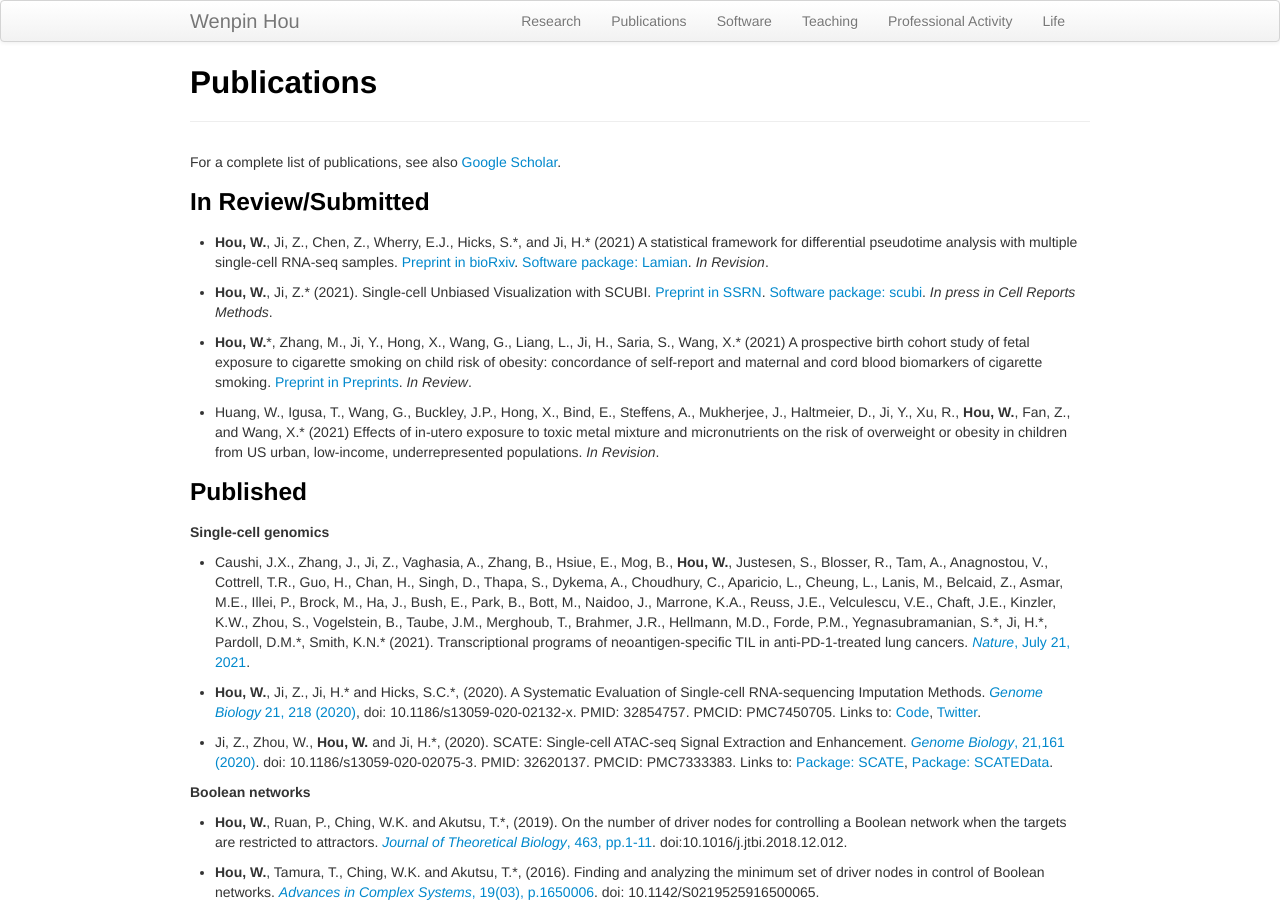
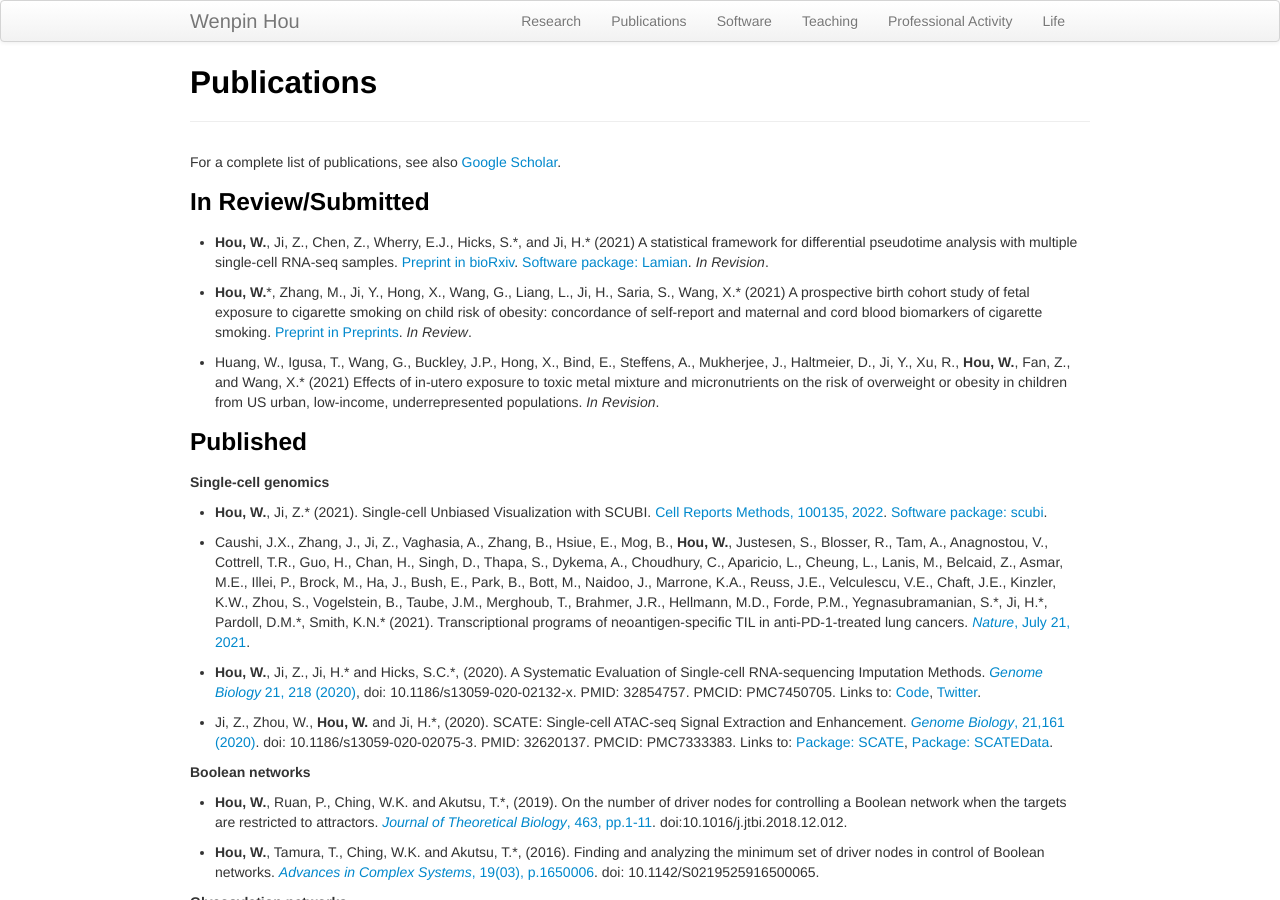
Before and after one commit to Winnie09/Wenpin_Hou, a Jekyll site: the page built from pages/publications.md, in a window 1280 px wide and 900 px high. Built offline with Jekyll 4.4.1, drawn with Linux system fonts in a browser that asks for light colours.

Commit message:
add scubi

```diff
--- a/pages/publications.md
+++ b/pages/publications.md
@@ -12,14 +12,15 @@
 
 - **Hou, W.**, Ji, Z., Chen, Z., Wherry, E.J., Hicks, S.\*, and Ji, H.\* (2021) A statistical framework for differential pseudotime analysis with multiple single-cell RNA-seq samples. [Preprint in bioRxiv](https://www.biorxiv.org/content/10.1101/2021.07.10.451910v1.full.pdf+html). [Software package: Lamian](https://github.com/Winnie09/Lamian). *In Revision*.
 
-- **Hou, W.**, Ji, Z.\* (2021). Single-cell Unbiased Visualization with SCUBI. [Preprint in SSRN](https://papers.ssrn.com/sol3/papers.cfm?abstract_id=3881357). [Software package: scubi](https://winnie09.github.io/Wenpin_Hou/pages/SCUBI.html). *In press in Cell Reports Methods*.
-
 - **Hou, W.**\*, Zhang, M., Ji, Y., Hong, X., Wang, G., Liang, L., Ji, H., Saria, S., Wang, X.\* (2021)  A prospective birth cohort study of fetal exposure to cigarette smoking on child risk of obesity: concordance of self-report and maternal and cord blood biomarkers of cigarette smoking.  [Preprint in Preprints](https://www.preprints.org/manuscript/202110.0296/v1). *In Review*.
 
 - Huang, W., Igusa, T., Wang, G., Buckley, J.P., Hong, X., Bind, E., Steffens, A., Mukherjee, J., Haltmeier, D., Ji, Y., Xu, R., **Hou, W.**, Fan, Z., and Wang, X.\* (2021) Effects of in-utero exposure to toxic metal mixture and micronutrients on the risk of overweight or obesity in children from US urban, low-income, underrepresented populations. *In Revision*.
 
 ### Published
 ##### Single-cell genomics
+
+- **Hou, W.**, Ji, Z.\* (2021). Single-cell Unbiased Visualization with SCUBI.  [Cell Reports Methods, 100135, 2022](https://www.cell.com/cell-reports-methods/fulltext/S2667-2375(21)00204-6). [Software package: scubi](https://winnie09.github.io/Wenpin_Hou/pages/SCUBI.html).
+
 - Caushi, J.X., Zhang, J.,  Ji, Z., Vaghasia, A., Zhang, B., Hsiue, E., Mog, B., **Hou, W.**, Justesen, S., Blosser, R., Tam, A., Anagnostou, V., Cottrell, T.R., Guo, H., Chan, H.,  Singh, D., Thapa, S., Dykema, A., Choudhury, C., Aparicio, L., Cheung, L., Lanis, M., Belcaid, Z., Asmar, M.E., Illei, P.,  Brock, M., Ha, J., Bush, E., Park, B.,  Bott, M.,  Naidoo, J., Marrone, K.A., Reuss, J.E., Velculescu, V.E., Chaft, J.E., Kinzler, K.W., Zhou, S., Vogelstein, B., Taube, J.M., Merghoub, T., Brahmer, J.R., Hellmann, M.D., Forde, P.M., Yegnasubramanian, S.\*, Ji, H.\*, Pardoll, D.M.\*,  Smith, K.N.\* (2021). Transcriptional programs of neoantigen-specific TIL in anti-PD-1-treated lung cancers. [*Nature*, July 21, 2021](https://www.nature.com/articles/s41586-021-03752-4#citeas).
 
 - **Hou, W.**, Ji, Z., Ji, H.\* and Hicks, S.C.\*, (2020). A Systematic Evaluation of Single-cell RNA-sequencing Imputation Methods. [*Genome Biology* 21, 218 (2020)](https://genomebiology.biomedcentral.com/articles/10.1186/s13059-020-02132-x), doi: 10.1186/s13059-020-02132-x. PMID: 32854757. PMCID: PMC7450705. Links to: [Code](https://github.com/Winnie09/imputationBenchmark), [Twitter](https://twitter.com/GenomeBiology/status/1298976169484681219).
```
